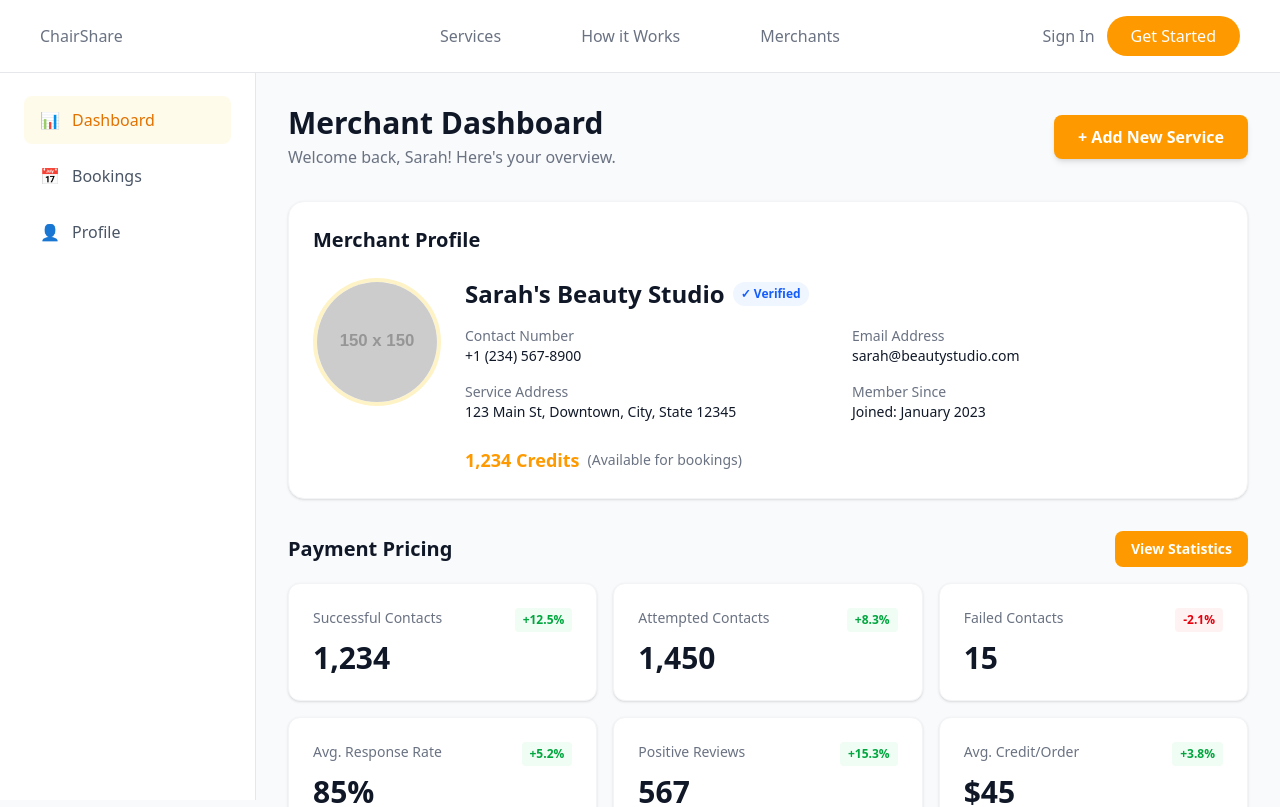
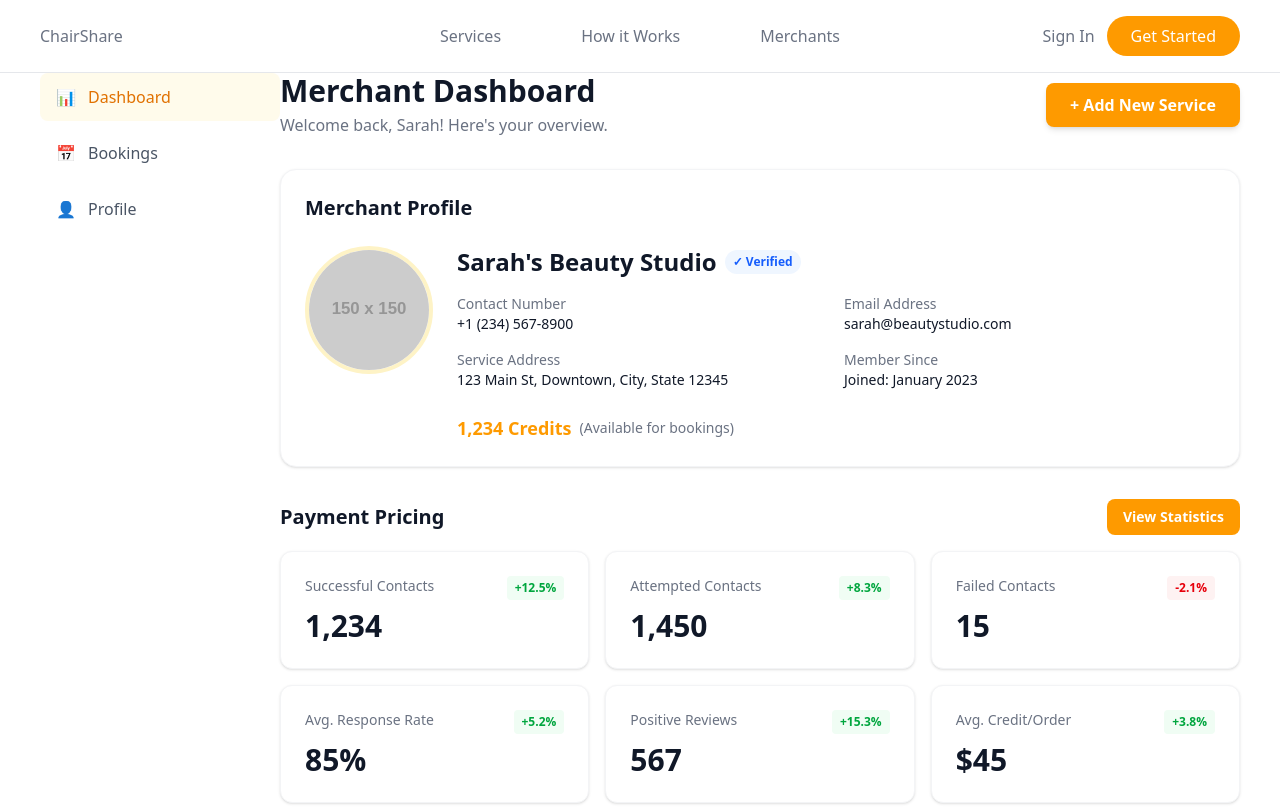
Before and after one commit to KayviaHarriott/chair-share, a React (Vite) app: page /merchant/dashboard in a window 1280 px wide. Shown: the top 807 px of the page. Built offline with nearby package versions, Linux system fonts and the light colour scheme.

Commit message:
Added base for merchant dashboard page

```diff
--- a/src/pages/merchant/MerchantDashboard.tsx
+++ b/src/pages/merchant/MerchantDashboard.tsx
@@ -128,16 +128,11 @@ export const MerchantDashboard = () => {
   ];
 
   return (
-    <div className="min-h-screen bg-gray-50">
+    <div className="flex justify-center items-center">
+      <div className="w-full max-w-[1200px]">
+        <div className="min-h-screen flex">
       {/* Sidebar */}
-      <div className="fixed left-0 top-0 h-full w-64 bg-white border-r border-gray-200 p-6 hidden lg:block">
-        <div className="flex items-center gap-2 mb-8">
-          <div className="w-10 h-10 bg-amber-500 rounded-lg flex items-center justify-center">
-            <span className="text-white font-bold text-xl">C</span>
-          </div>
-          <span className="font-bold text-xl">ChairShare</span>
-        </div>
-
+      <div className="w-1/5">
         <nav className="space-y-2">
           <button
             onClick={() => setActiveTab("dashboard")}
@@ -176,7 +171,7 @@ export const MerchantDashboard = () => {
       </div>
 
       {/* Main Content */}
-      <div className="lg:ml-64 p-4 lg:p-8">
+      <div className="w-4/5">
         {/* Header */}
         <div className="flex flex-col lg:flex-row justify-between items-start lg:items-center mb-8 gap-4">
           <div>
@@ -392,5 +387,7 @@ export const MerchantDashboard = () => {
         </div>
       </div>
     </div>
+      </div>
+    </div>
   );
 }
```
